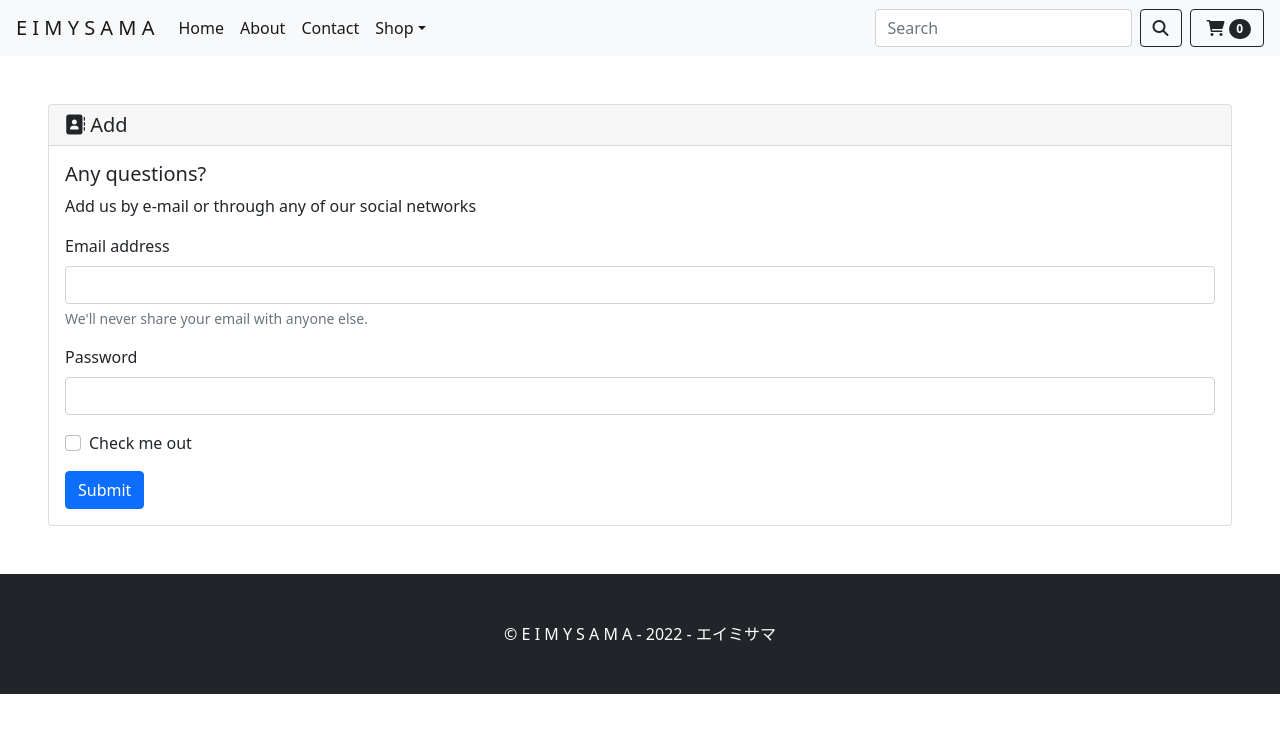
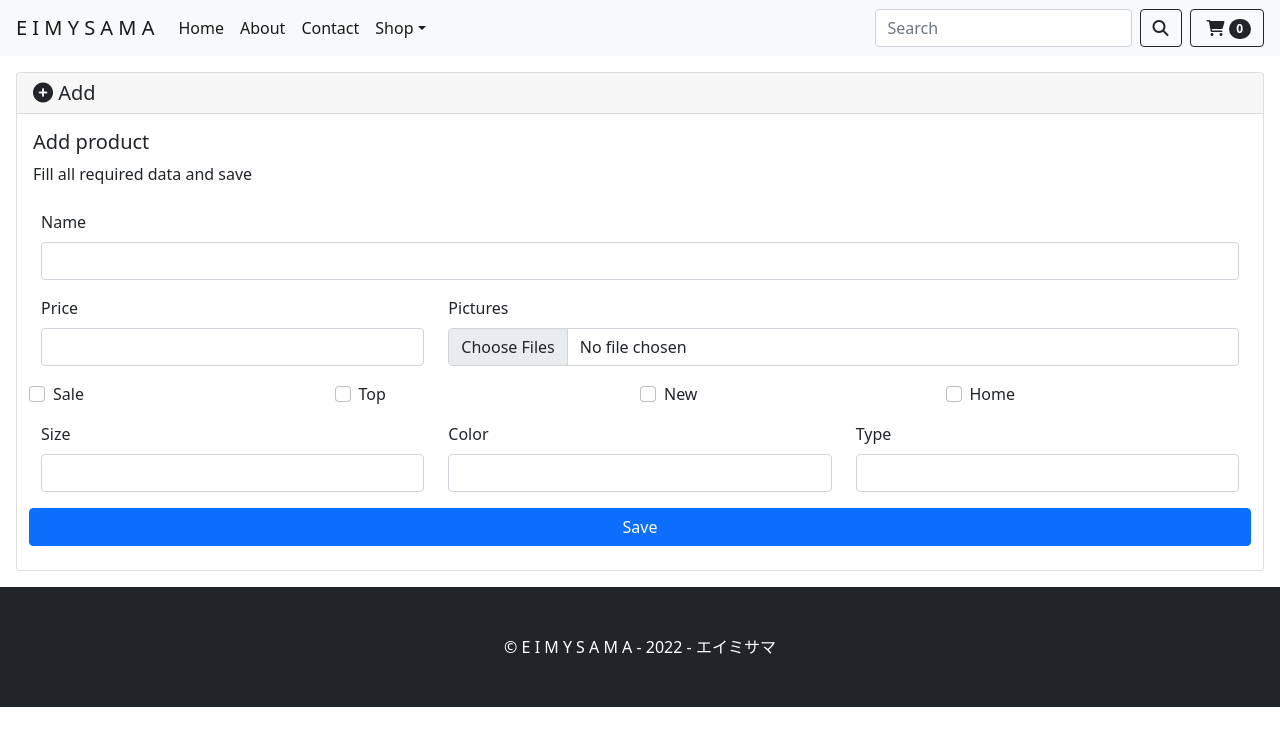
Before and after one commit to monteromario/eimysama, a React (Create React App) app: page /add in a window 1280 px wide. Shown: the top 746 px of the page. Built offline with nearby package versions, Linux system fonts and the light colour scheme; some icons are missing.

Commit message:
adding and listing

```diff
--- a/src/components/Add.js
+++ b/src/components/Add.js
@@ -1,30 +1,205 @@
-import React from 'react';
+import React, { useState } from 'react';
+
+const axios = require('axios').default;
 
 function Add() {
 
+  const [name, setName] = useState(null);
+  const [price, setPrice] = useState(null);
+  const [pictures, setPictures] = useState(null);
+  const [sale, setSale] = useState(false);
+  const [top, setTop] = useState(false);
+  const [isNew, setIsNew] = useState(false);
+  const [size, setSize] = useState(null);
+  const [color, setColor] = useState(null);
+  const [type, setType] = useState(null);
+  const [home, setHome] = useState(false);
+  const [loading, setLoading] = useState(false);
+  const [message, setMessage] = useState(null);
+
+
+  function getRandom() {
+    return Math.ceil(Math.random() * (9999));
+  }
+
+  const uploadCloudinary = files => {
+    let fileList = []
+    const upload = (file) => {
+      const formData = new FormData();
+       formData.append("name", file.name);
+        formData.append("file", file);
+        formData.append("upload_preset", process.env.REACT_APP_CLOUD_UPLOAD_PRESET);
+        setLoading(true);
+      axios
+        .post(process.env.REACT_APP_CLOUD_URL, formData)
+        .then((res) => {
+          fileList.push(res.data.secure_url);
+          setPictures(fileList);
+          setLoading(false)
+        })
+        .catch((err) => {
+          console.log(err);
+          setLoading(false)
+        });
+      }
+
+    for (let i=0;i<files.length;i++)
+    {
+      upload(files[i])
+    }
+}
+
+  const handlePicture = (e) => {
+    uploadCloudinary(e.target.files)
+  }
+
+  const handleChange = (e) => {
+    switch (e.target.id) {
+      case 'name':
+        setName(e.target.value);
+        break;
+      case 'price':
+        setPrice(e.target.value);
+        break;
+      case 'pictures':
+        setPictures(e.target.value);
+        break;
+      case 'sale':
+        if (e.target.checked) {
+          setSale(true)
+        } else {
+          setSale(false);
+        }
+        break;
+      case 'top':
+        if (e.target.checked) {
+          setTop(true)
+        } else {
+          setTop(false);
+        }
+        break;
+      case 'new':
+        if (e.target.checked) {
+          setIsNew(true)
+        } else {
+          setIsNew(false);
+        }
+        break;
+      case 'size':
+        setSize(e.target.value);
+        break;
+      case 'color':
+        setColor(e.target.value);
+        break;
+      case 'type':
+        setType(e.target.value);
+        break;
+      case 'home':
+        if (e.target.checked) {
+          setHome(true)
+        } else {
+          setHome(false);
+        }
+        break;
+      default:
+        break;
+    }
+}
+
+  const handleSubmit = (e) => {
+    e.preventDefault();
+    setLoading(true);
+
+    let data = {
+      'id': getRandom(),
+      'name': name,
+      'price': price,
+      'pictures': pictures,
+      'sale': sale,
+      'top': top,
+      'new': isNew,
+      'size': size,
+      'color': color,
+      'type': type,
+      'home': home
+    }
+
+    console.log(data)
+
+    axios
+        .post(process.env.REACT_APP_API_URL+'/add', data)
+        .then((res) => {
+          setLoading(false)
+          setMessageTimer('Product '+ res.data.name +' added')
+        })
+        .catch((err) => {
+          console.log(err);
+          setLoading(false)
+        });
+
+  }
+
+  function cleanMessage() {
+    setMessage(null)
+  }
+
+  function setMessageTimer(text) {
+    setMessage(text)
+    setTimeout(cleanMessage, 5000);
+  }
+
     return (
-      <div className="m-5">
-
+      <div className="m-3">
+      {message ? <div className="alert alert-success" role="alert">
+      {message}
+      </div> : ''}
         <div className="card">
-          <h5 className="card-header"><i className="fa-solid fa-address-book"></i> Add</h5>
+          <h5 className="card-header"><i className="fa-solid fa-circle-plus"></i> Add</h5>
           <div className="card-body">
-            <h5 className="card-title">Any questions?</h5>
-            <p className="card-text">Add us by e-mail or through any of our social networks</p>
-          <form>
-            <div className="mb-3">
-              <label for="exampleInputEmail1" className="form-label">Email address</label>
-              <input type="email" className="form-control" id="exampleInputEmail1" aria-describedby="emailHelp" />
-              <div id="emailHelp" className="form-text">We'll never share your email with anyone else.</div>
+            <h5 className="card-title">Add product</h5>
+            <p className="card-text">Fill all required data and save</p>
+          <form className="justify-content-center row p-2" onSubmit={handleSubmit}>
+            <div className="mb-3 col-12">
+              <label htmlFor="name" className="form-label">Name</label>
+              <input type="text" className="form-control" id="name" aria-describedby="nameHelp" onChange={handleChange} required/>
             </div>
-            <div className="mb-3">
-              <label for="exampleInputPassword1" className="form-label">Password</label>
-              <input type="password" className="form-control" id="exampleInputPassword1" />
+            <div className="mb-3 col-4">
+              <label htmlFor="price" className="form-label">Price</label>
+              <input type="number" className="form-control" id="price" aria-describedby="priceHelp" onChange={handleChange} required/>
             </div>
-            <div className="mb-3 form-check">
-              <input type="checkbox" className="form-check-input" id="exampleCheck1" />
-              <label className="form-check-label" for="exampleCheck1">Check me out</label>
+            <div className="mb-3 col-8">
+              <label htmlFor="pictures" className="form-label">Pictures</label>
+              <input type="file" multiple className="form-control" id="pictures" aria-describedby="PicturesHelp" accept="image/*" onChange={handlePicture} required/>
             </div>
-            <button type="submit" className="btn btn-primary">Submit</button>
+            <div className="mb-3 col-3 form-check">
+              <input type="checkbox" className="form-check-input" id="sale" onChange={handleChange}/>
+              <label className="form-check-label" htmlFor="sale">Sale</label>
+            </div>
+            <div className="mb-3 col-3 form-check">
+              <input type="checkbox" className="form-check-input" id="top" onChange={handleChange}/>
+              <label className="form-check-label" htmlFor="top">Top</label>
+            </div>
+            <div className="mb-3 col-3 form-check">
+              <input type="checkbox" className="form-check-input" id="new" onChange={handleChange}/>
+              <label className="form-check-label" htmlFor="new">New</label>
+            </div>
+            <div className="mb-3 col-3 form-check">
+              <input type="checkbox" className="form-check-input" id="home" onChange={handleChange}/>
+              <label className="form-check-label" htmlFor="home">Home</label>
+            </div>
+            <div className="mb-3 col-4">
+              <label htmlFor="size" className="form-label">Size</label>
+              <input type="text" className="form-control" id="size" aria-describedby="sizeHelp" onChange={handleChange} required/>
+            </div>
+            <div className="mb-3 col-4">
+              <label htmlFor="size" className="form-label">Color</label>
+              <input type="text" className="form-control" id="color" aria-describedby="colorHelp" onChange={handleChange} required/>
+            </div>
+            <div className="mb-3 col-4">
+              <label htmlFor="type" className="form-label">Type</label>
+              <input type="text" className="form-control" id="type" aria-describedby="typeHelp" onChange={handleChange} required/>
+            </div>
+            {loading ? <button type="submit" className="btn btn-secondary" disabled >Loading...</button> : <button type="submit" className="btn btn-primary" >Save</button>}
           </form>
           </div>
         </div>
--- /dev/null
+++ b/src/components/List.js
@@ -0,0 +1,133 @@
+/* eslint-disable react-hooks/exhaustive-deps */
+/* eslint-disable no-unused-vars */
+/* eslint-disable eqeqeq */
+
+import React, { useState, useEffect } from 'react';
+const axios = require('axios').default;
+
+let filteredData
+
+function List() {
+
+  const [data, setData] = useState(null);
+  const [loading, setLoading] = useState(true);
+  const [modal, setModal] = useState(false);
+  const [selected, setSelected] = useState(null);
+  const [message, setMessage] = useState(null);
+
+
+const getData = () => {
+  axios.get(process.env.REACT_APP_API_BASE_URL+'/getData')
+  .then((res) => {
+    if (res.data.length === 0) {
+      setData(null)
+    } else {
+      setData(res.data)
+      setFilteredData(res.data)
+      setLoading(false)
+    }
+  })
+  .catch((e) => {
+    console.log(e);
+  })
+}
+
+const deleteProduct = (id) => {
+  axios.get(process.env.REACT_APP_API_BASE_URL+'/delete/'+id)
+  .then((res) => {
+    if (res.data.length === 0) {
+      console.log(res)
+      closeModal()
+    } else {
+      closeModal()
+      setLoading(false)
+      setSelected(null)
+      setMessageTimer('Product '+ res.data.name +' removed')
+      getData()
+    }
+  })
+  .catch((e) => {
+    console.log(e);
+  })
+}
+
+function setFilteredData(data) {
+  filteredData = data;
+}
+
+function handleClick(e) {
+  setSelected(e.target.id)
+  if (e.target.name == 'delete') {
+    setModal(true)
+  } if (e.target.name == 'edit') {
+    console.log('editing product id: ' + e.target.id)
+  } else {}
+}
+
+function closeModal() {
+  setModal(false)
+}
+
+function handleDelete() {
+  setLoading(true)
+  deleteProduct(selected)
+}
+
+function cleanMessage() {
+  setMessage(null)
+}
+
+function setMessageTimer(text) {
+  setMessage(text)
+  setTimeout(cleanMessage, 5000);
+}
+
+  useEffect(() => {
+    getData()
+}, []);
+
+  return (
+    <div className="min-vh-100">
+    <div>
+    { loading ? <div className="d-flex justify-content-center m-5">
+      <div className="spinner-border" role="status">
+        <span className="sr-only">Loading...</span>
+      </div>
+    </div> :
+    <div>
+    <p className="h3 m-3">Product list <small className="color--grey">({filteredData.length} items)</small></p>
+    {message ? <div className="alert alert-success" role="alert">
+      {message}
+    </div> : ''}
+              <ul className="list-group">
+            {filteredData.map((product) => (
+                <li className="list-group-item" key={product.id}><img src={product.pictures[0]} className="img--list" alt={product.name} /><small className="color--grey">id: {product.id}</small> {product.name}<button name="edit" className="btn btn-outline-dark btn-sm mx-2" id={product.id} onClick={handleClick}>Edit</button><button name="delete" className="btn btn-outline-danger btn-sm" id={product.id} onClick={handleClick}>Delete</button></li>
+            ))}
+              </ul>
+      </div>
+    }
+  </div>
+  {modal ?
+  <div className="modal--centered">
+      <div className="modal-dialog">
+        <div className="modal-content">
+          <div className="modal-header">
+            <h5 className="modal-title">Delete product id: {selected}</h5>
+            <button type="button" className="btn-close" data-bs-dismiss="modal" aria-label="Close" onClick={closeModal}></button>
+          </div>
+          <div className="modal-body">
+            <p>Are you sure you want to delete product id: {selected} ?</p>
+          </div>
+          <div className="modal-footer">
+            <button type="button" className="btn btn-secondary" data-bs-dismiss="modal" onClick={closeModal}>Cancel</button>
+            <button type="button" className="btn btn-danger" onClick={handleDelete}>Delete</button>
+          </div>
+        </div>
+      </div>
+    </div>
+    : ''}
+    </div>
+  );
+}
+
+export default List;
--- a/src/components/Router.js
+++ b/src/components/Router.js
@@ -10,6 +10,7 @@ import Cart from './Cart'
 import Checkout from './Checkout'
 import Confirm from './Confirm'
 import Add from './Add'
+import List from './List'
 
 export default function Router() {
   return (
@@ -24,6 +25,7 @@ export default function Router() {
         <Route path="checkout" element={<Checkout />} />
         <Route path="confirm" element={<Confirm />} />
         <Route path="add" element={<Add />} />
+        <Route path="list" element={<List />} />
         <Route path="/" element={<Home />} />
         <Route path="*" element={<Home />} />
       </Routes>
```
Also changed, not shown: src/App.css, src/css/styles.css, 1 other file (tests, documents, lock files or other folders).
